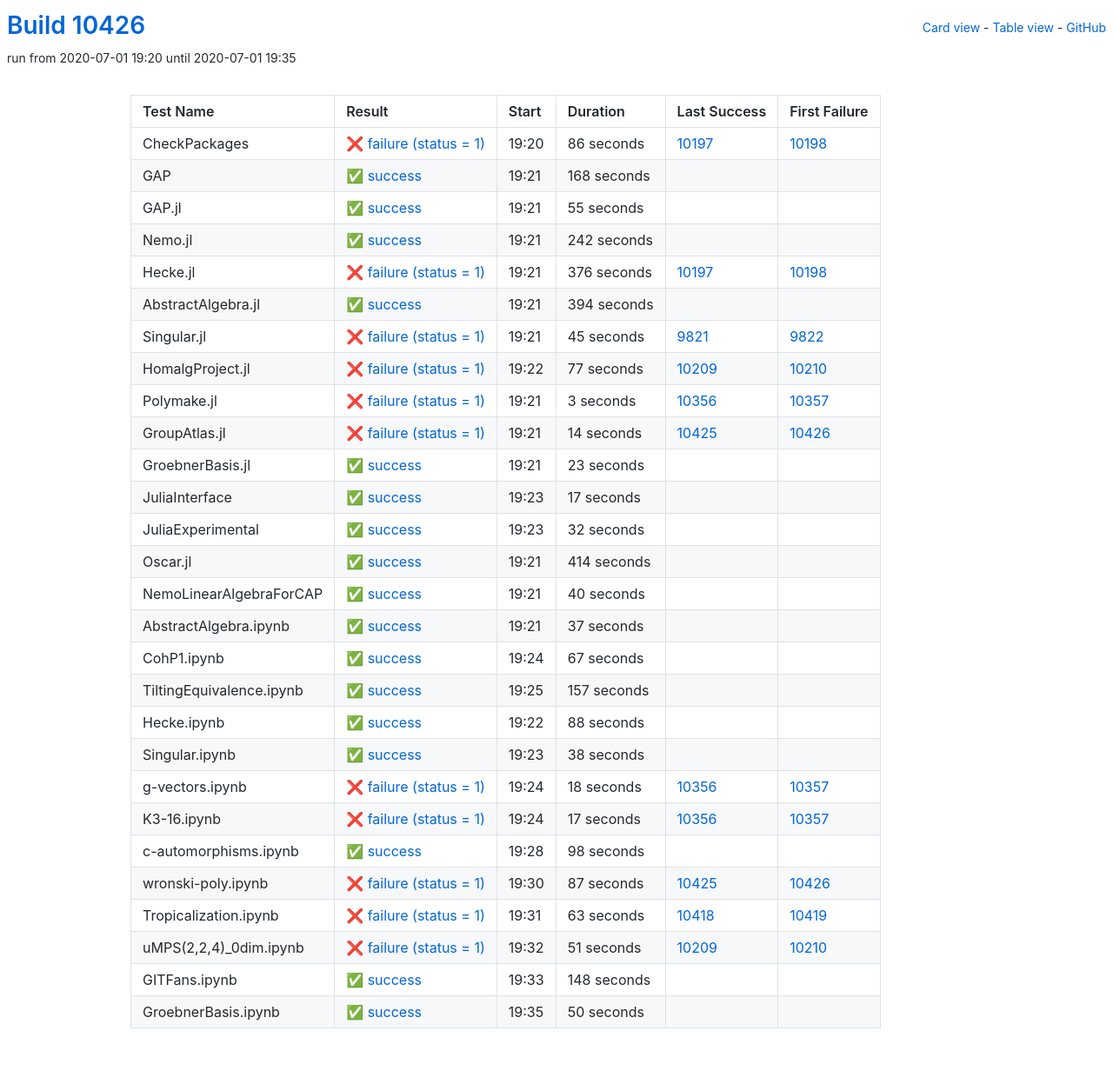
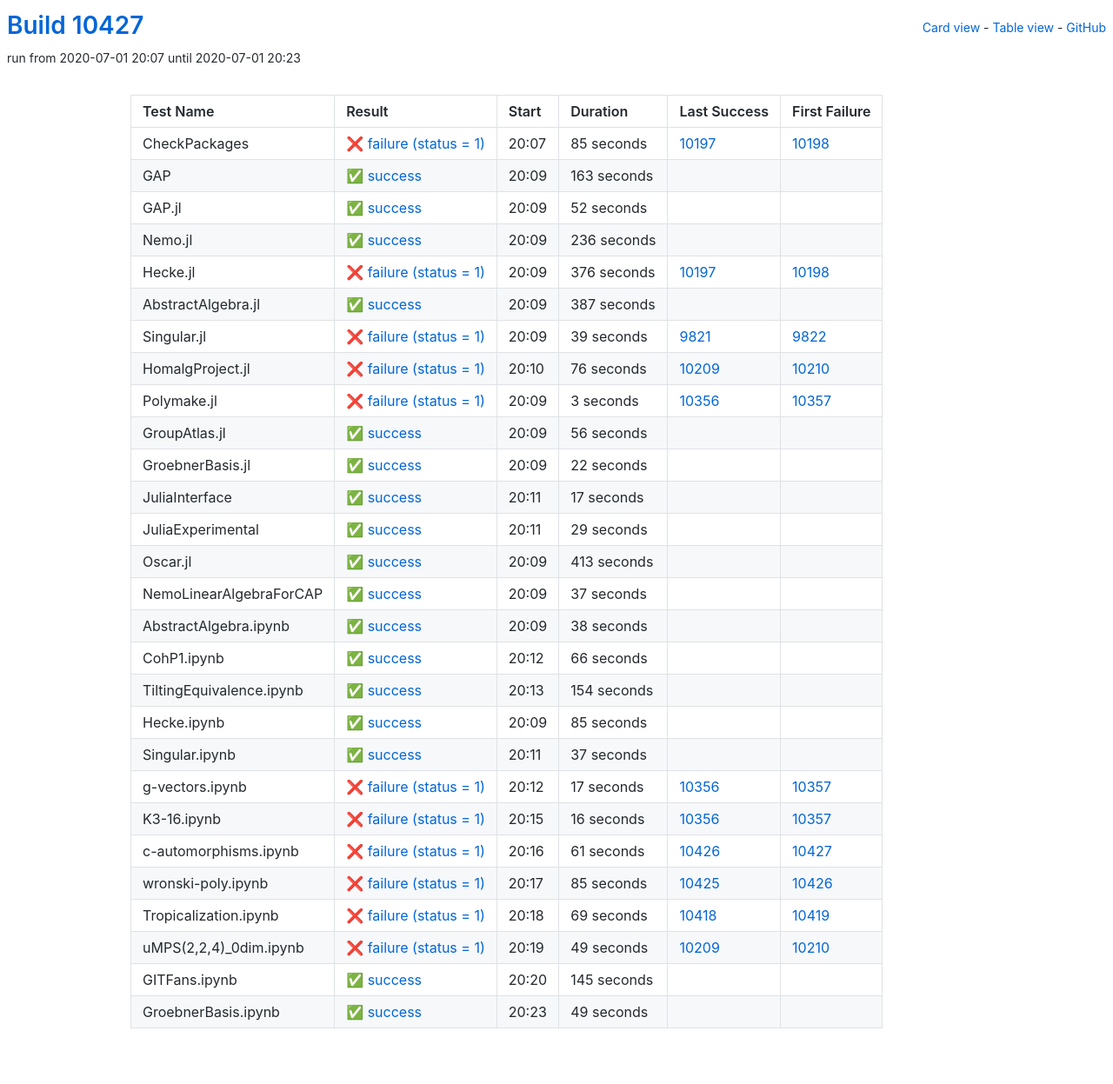
Before and after one commit to oscar-system/oscar-ci-status, a Jekyll site: the page built from table.html, in a window 1280 px wide. Shown: the whole page at 87% size. Built offline with Jekyll 4.4.1, drawn with Linux system fonts in a browser that asks for light colours.

Commit message:
Build #10427

```diff
--- a/_data/ci.yml
+++ b/_data/ci.yml
@@ -1,6 +1,6 @@
 ---
-build: 10426
-build_url: https://oscarci.mathematik.uni-kl.de/job/oscar/10426/
+build: 10427
+build_url: https://oscarci.mathematik.uni-kl.de/job/oscar/10427/
 job: oscar
 organization: oscar-system
 repo: oscar-ci-status
@@ -8,56 +8,56 @@
 tests:
 - name: CheckPackages
   id: checkpackages
-  log: https://oscarci.mathematik.uni-kl.de/job/oscar/10426/artifact/logs/build-10426/CheckPackages.log
-  start: 2020-07-01 19:20
+  log: https://oscarci.mathematik.uni-kl.de/job/oscar/10427/artifact/logs/build-10427/CheckPackages.log
+  start: 2020-07-01 20:07
   success: false
   exitcode: 1
   status: failure
-  duration: 86
+  duration: 85
   last_success: 10197
   last_success_url: https://oscarci.mathematik.uni-kl.de/job/oscar/10197/
   first_failure: 10198
   first_failure_url: https://oscarci.mathematik.uni-kl.de/job/oscar/10198/
 - name: GAP
   id: gap
-  log: https://oscarci.mathematik.uni-kl.de/job/oscar/10426/artifact/logs/build-10426/GAP.log
-  start: 2020-07-01 19:21
+  log: https://oscarci.mathematik.uni-kl.de/job/oscar/10427/artifact/logs/build-10427/GAP.log
+  start: 2020-07-01 20:09
   success: true
   exitcode: 0
   status: success
-  duration: 168
+  duration: 163
   last_success: false
   last_success_url:
   first_failure: false
   first_failure_url:
 - name: GAP.jl
   id: gap-jl
-  log: https://oscarci.mathematik.uni-kl.de/job/oscar/10426/artifact/logs/build-10426/GAP.jl.log
-  start: 2020-07-01 19:21
+  log: https://oscarci.mathematik.uni-kl.de/job/oscar/10427/artifact/logs/build-10427/GAP.jl.log
+  start: 2020-07-01 20:09
   success: true
   exitcode: 0
   status: success
-  duration: 55
+  duration: 52
   last_success: false
   last_success_url:
   first_failure: false
   first_failure_url:
 - name: Nemo.jl
   id: nemo-jl
-  log: https://oscarci.mathematik.uni-kl.de/job/oscar/10426/artifact/logs/build-10426/Nemo.jl.log
-  start: 2020-07-01 19:21
+  log: https://oscarci.mathematik.uni-kl.de/job/oscar/10427/artifact/logs/build-10427/Nemo.jl.log
+  start: 2020-07-01 20:09
   success: true
   exitcode: 0
   status: success
-  duration: 242
+  duration: 236
   last_success: false
   last_success_url:
   first_failure: false
   first_failure_url:
 - name: Hecke.jl
   id: hecke-jl
-  log: https://oscarci.mathematik.uni-kl.de/job/oscar/10426/artifact/logs/build-10426/Hecke.jl.log
-  start: 2020-07-01 19:21
+  log: https://oscarci.mathematik.uni-kl.de/job/oscar/10427/artifact/logs/build-10427/Hecke.jl.log
+  start: 2020-07-01 20:09
   success: false
   exitcode: 1
   status: failure
@@ -68,44 +68,44 @@
   first_failure_url: https://oscarci.mathematik.uni-kl.de/job/oscar/10198/
 - name: AbstractAlgebra.jl
   id: abstractalgebra-jl
-  log: https://oscarci.mathematik.uni-kl.de/job/oscar/10426/artifact/logs/build-10426/AbstractAlgebra.jl.log
-  start: 2020-07-01 19:21
+  log: https://oscarci.mathematik.uni-kl.de/job/oscar/10427/artifact/logs/build-10427/AbstractAlgebra.jl.log
+  start: 2020-07-01 20:09
   success: true
   exitcode: 0
   status: success
-  duration: 394
+  duration: 387
   last_success: false
   last_success_url:
   first_failure: false
   first_failure_url:
 - name: Singular.jl
   id: singular-jl
-  log: https://oscarci.mathematik.uni-kl.de/job/oscar/10426/artifact/logs/build-10426/Singular.jl.log
-  start: 2020-07-01 19:21
+  log: https://oscarci.mathematik.uni-kl.de/job/oscar/10427/artifact/logs/build-10427/Singular.jl.log
+  start: 2020-07-01 20:09
   success: false
   exitcode: 1
   status: failure
-  duration: 45
+  duration: 39
   last_success: 9821
   last_success_url: https://oscarci.mathematik.uni-kl.de/job/oscar/9821/
   first_failure: 9822
   first_failure_url: https://oscarci.mathematik.uni-kl.de/job/oscar/9822/
 - name: HomalgProject.jl
   id: homalgproject-jl
-  log: https://oscarci.mathematik.uni-kl.de/job/oscar/10426/artifact/logs/build-10426/HomalgProject.jl.log
-  start: 2020-07-01 19:22
+  log: https://oscarci.mathematik.uni-kl.de/job/oscar/10427/artifact/logs/build-10427/HomalgProject.jl.log
+  start: 2020-07-01 20:10
   success: false
   exitcode: 1
   status: failure
-  duration: 77
+  duration: 76
   last_success: 10209
   last_success_url: https://oscarci.mathematik.uni-kl.de/job/oscar/10209/
   first_failure: 10210
   first_failure_url: https://oscarci.mathematik.uni-kl.de/job/oscar/10210/
 - name: Polymake.jl
   id: polymake-jl
-  log: https://oscarci.mathematik.uni-kl.de/job/oscar/10426/artifact/logs/build-10426/Polymake.jl.log
-  start: 2020-07-01 19:21
+  log: https://oscarci.mathematik.uni-kl.de/job/oscar/10427/artifact/logs/build-10427/Polymake.jl.log
+  start: 2020-07-01 20:09
   success: false
   exitcode: 1
   status: failure
@@ -116,32 +116,32 @@
   first_failure_url: https://oscarci.mathematik.uni-kl.de/job/oscar/10357/
 - name: GroupAtlas.jl
   id: groupatlas-jl
-  log: https://oscarci.mathematik.uni-kl.de/job/oscar/10426/artifact/logs/build-10426/GroupAtlas.jl.log
-  start: 2020-07-01 19:21
-  success: false
-  exitcode: 1
-  status: failure
-  duration: 14
-  last_success: 10425
-  last_success_url: https://oscarci.mathematik.uni-kl.de/job/oscar/10425/
-  first_failure: 10426
-  first_failure_url: https://oscarci.mathematik.uni-kl.de/job/oscar/10426/
-- name: GroebnerBasis.jl
-  id: groebnerbasis-jl
-  log: https://oscarci.mathematik.uni-kl.de/job/oscar/10426/artifact/logs/build-10426/GroebnerBasis.jl.log
-  start: 2020-07-01 19:21
+  log: https://oscarci.mathematik.uni-kl.de/job/oscar/10427/artifact/logs/build-10427/GroupAtlas.jl.log
+  start: 2020-07-01 20:09
   success: true
   exitcode: 0
   status: success
-  duration: 23
+  duration: 56
+  last_success: false
+  last_success_url:
+  first_failure: false
+  first_failure_url:
+- name: GroebnerBasis.jl
+  id: groebnerbasis-jl
+  log: https://oscarci.mathematik.uni-kl.de/job/oscar/10427/artifact/logs/build-10427/GroebnerBasis.jl.log
+  start: 2020-07-01 20:09
+  success: true
+  exitcode: 0
+  status: success
+  duration: 22
   last_success: false
   last_success_url:
   first_failure: false
   first_failure_url:
 - name: JuliaInterface
   id: juliainterface
-  log: https://oscarci.mathematik.uni-kl.de/job/oscar/10426/artifact/logs/build-10426/JuliaInterface.log
-  start: 2020-07-01 19:23
+  log: https://oscarci.mathematik.uni-kl.de/job/oscar/10427/artifact/logs/build-10427/JuliaInterface.log
+  start: 2020-07-01 20:11
   success: true
   exitcode: 0
   status: success
@@ -152,44 +152,32 @@
   first_failure_url:
 - name: JuliaExperimental
   id: juliaexperimental
-  log: https://oscarci.mathematik.uni-kl.de/job/oscar/10426/artifact/logs/build-10426/JuliaExperimental.log
-  start: 2020-07-01 19:23
+  log: https://oscarci.mathematik.uni-kl.de/job/oscar/10427/artifact/logs/build-10427/JuliaExperimental.log
+  start: 2020-07-01 20:11
   success: true
   exitcode: 0
   status: success
-  duration: 32
+  duration: 29
   last_success: false
   last_success_url:
   first_failure: false
   first_failure_url:
 - name: Oscar.jl
   id: oscar-jl
-  log: https://oscarci.mathematik.uni-kl.de/job/oscar/10426/artifact/logs/build-10426/Oscar.jl.log
-  start: 2020-07-01 19:21
+  log: https://oscarci.mathematik.uni-kl.de/job/oscar/10427/artifact/logs/build-10427/Oscar.jl.log
+  start: 2020-07-01 20:09
   success: true
   exitcode: 0
   status: success
-  duration: 414
+  duration: 413
   last_success: false
   last_success_url:
   first_failure: false
   first_failure_url:
 - name: NemoLinearAlgebraForCAP
   id: nemolinearalgebraforcap
-  log: https://oscarci.mathematik.uni-kl.de/job/oscar/10426/artifact/logs/build-10426/NemoLinearAlgebraForCAP.log
-  start: 2020-07-01 19:21
-  success: true
-  exitcode: 0
-  status: success
-  duration: 40
-  last_success: false
-  last_success_url:
-  first_failure: false
-  first_failure_url:
-- name: AbstractAlgebra.ipynb
-  id: abstractalgebra-ipynb
-  log: https://oscarci.mathematik.uni-kl.de/job/oscar/10426/artifact/logs/build-10426/AbstractAlgebra.ipynb.log
-  start: 2020-07-01 19:21
+  log: https://oscarci.mathematik.uni-kl.de/job/oscar/10427/artifact/logs/build-10427/NemoLinearAlgebraForCAP.log
+  start: 2020-07-01 20:09
   success: true
   exitcode: 0
   status: success
@@ -198,46 +186,10 @@
   last_success_url:
   first_failure: false
   first_failure_url:
-- name: CohP1.ipynb
-  id: cohp1-ipynb
-  log: https://oscarci.mathematik.uni-kl.de/job/oscar/10426/artifact/logs/build-10426/CohP1.ipynb.log
-  start: 2020-07-01 19:24
-  success: true
-  exitcode: 0
-  status: success
-  duration: 67
-  last_success: false
-  last_success_url:
-  first_failure: false
-  first_failure_url:
-- name: TiltingEquivalence.ipynb
-  id: tiltingequivalence-ipynb
-  log: https://oscarci.mathematik.uni-kl.de/job/oscar/10426/artifact/logs/build-10426/TiltingEquivalence.ipynb.log
-  start: 2020-07-01 19:25
-  success: true
-  exitcode: 0
-  status: success
-  duration: 157
-  last_success: false
-  last_success_url:
-  first_failure: false
-  first_failure_url:
-- name: Hecke.ipynb
-  id: hecke-ipynb
-  log: https://oscarci.mathematik.uni-kl.de/job/oscar/10426/artifact/logs/build-10426/Hecke.ipynb.log
-  start: 2020-07-01 19:22
-  success: true
-  exitcode: 0
-  status: success
-  duration: 88
-  last_success: false
-  last_success_url:
-  first_failure: false
-  first_failure_url:
-- name: Singular.ipynb
-  id: singular-ipynb
-  log: https://oscarci.mathematik.uni-kl.de/job/oscar/10426/artifact/logs/build-10426/Singular.ipynb.log
-  start: 2020-07-01 19:23
+- name: AbstractAlgebra.ipynb
+  id: abstractalgebra-ipynb
+  log: https://oscarci.mathematik.uni-kl.de/job/oscar/10427/artifact/logs/build-10427/AbstractAlgebra.ipynb.log
+  start: 2020-07-01 20:09
   success: true
   exitcode: 0
   status: success
@@ -246,22 +198,58 @@
   last_success_url:
   first_failure: false
   first_failure_url:
+- name: CohP1.ipynb
+  id: cohp1-ipynb
+  log: https://oscarci.mathematik.uni-kl.de/job/oscar/10427/artifact/logs/build-10427/CohP1.ipynb.log
+  start: 2020-07-01 20:12
+  success: true
+  exitcode: 0
+  status: success
+  duration: 66
+  last_success: false
+  last_success_url:
+  first_failure: false
+  first_failure_url:
+- name: TiltingEquivalence.ipynb
+  id: tiltingequivalence-ipynb
+  log: https://oscarci.mathematik.uni-kl.de/job/oscar/10427/artifact/logs/build-10427/TiltingEquivalence.ipynb.log
+  start: 2020-07-01 20:13
+  success: true
+  exitcode: 0
+  status: success
+  duration: 154
+  last_success: false
+  last_success_url:
+  first_failure: false
+  first_failure_url:
+- name: Hecke.ipynb
+  id: hecke-ipynb
+  log: https://oscarci.mathematik.uni-kl.de/job/oscar/10427/artifact/logs/build-10427/Hecke.ipynb.log
+  start: 2020-07-01 20:09
+  success: true
+  exitcode: 0
+  status: success
+  duration: 85
+  last_success: false
+  last_success_url:
+  first_failure: false
+  first_failure_url:
+- name: Singular.ipynb
+  id: singular-ipynb
+  log: https://oscarci.mathematik.uni-kl.de/job/oscar/10427/artifact/logs/build-10427/Singular.ipynb.log
+  start: 2020-07-01 20:11
+  success: true
+  exitcode: 0
+  status: success
+  duration: 37
+  last_success: false
+  last_success_url:
+  first_failure: false
+  first_failure_url:
 - name: g-vectors.ipynb
   id: g-vectors-ipynb
-  log: https://oscarci.mathematik.uni-kl.de/job/oscar/10426/artifact/logs/build-10426/g-vectors.ipynb.log
-  start: 2020-07-01 19:24
-  success: false
-  exitcode: 1
-  status: failure
-  duration: 18
-  last_success: 10356
-  last_success_url: https://oscarci.mathematik.uni-kl.de/job/oscar/10356/
-  first_failure: 10357
-  first_failure_url: https://oscarci.mathematik.uni-kl.de/job/oscar/10357/
-- name: K3-16.ipynb
-  id: k3-16-ipynb
-  log: https://oscarci.mathematik.uni-kl.de/job/oscar/10426/artifact/logs/build-10426/K3-16.ipynb.log
-  start: 2020-07-01 19:24
+  log: https://oscarci.mathematik.uni-kl.de/job/oscar/10427/artifact/logs/build-10427/g-vectors.ipynb.log
+  start: 2020-07-01 20:12
   success: false
   exitcode: 1
   status: failure
@@ -270,74 +258,86 @@
   last_success_url: https://oscarci.mathematik.uni-kl.de/job/oscar/10356/
   first_failure: 10357
   first_failure_url: https://oscarci.mathematik.uni-kl.de/job/oscar/10357/
-- name: c-automorphisms.ipynb
-  id: c-automorphisms-ipynb
-  log: https://oscarci.mathematik.uni-kl.de/job/oscar/10426/artifact/logs/build-10426/c-automorphisms.ipynb.log
-  start: 2020-07-01 19:28
-  success: true
-  exitcode: 0
-  status: success
-  duration: 98
-  last_success: false
-  last_success_url:
-  first_failure: false
-  first_failure_url:
-- name: wronski-poly.ipynb
-  id: wronski-poly-ipynb
-  log: https://oscarci.mathematik.uni-kl.de/job/oscar/10426/artifact/logs/build-10426/wronski-poly.ipynb.log
-  start: 2020-07-01 19:30
+- name: K3-16.ipynb
+  id: k3-16-ipynb
+  log: https://oscarci.mathematik.uni-kl.de/job/oscar/10427/artifact/logs/build-10427/K3-16.ipynb.log
+  start: 2020-07-01 20:15
   success: false
   exitcode: 1
   status: failure
-  duration: 87
+  duration: 16
+  last_success: 10356
+  last_success_url: https://oscarci.mathematik.uni-kl.de/job/oscar/10356/
+  first_failure: 10357
+  first_failure_url: https://oscarci.mathematik.uni-kl.de/job/oscar/10357/
+- name: c-automorphisms.ipynb
+  id: c-automorphisms-ipynb
+  log: https://oscarci.mathematik.uni-kl.de/job/oscar/10427/artifact/logs/build-10427/c-automorphisms.ipynb.log
+  start: 2020-07-01 20:16
+  success: false
+  exitcode: 1
+  status: failure
+  duration: 61
+  last_success: 10426
+  last_success_url: https://oscarci.mathematik.uni-kl.de/job/oscar/10426/
+  first_failure: 10427
+  first_failure_url: https://oscarci.mathematik.uni-kl.de/job/oscar/10427/
+- name: wronski-poly.ipynb
+  id: wronski-poly-ipynb
+  log: https://oscarci.mathematik.uni-kl.de/job/oscar/10427/artifact/logs/build-10427/wronski-poly.ipynb.log
+  start: 2020-07-01 20:17
+  success: false
+  exitcode: 1
+  status: failure
+  duration: 85
   last_success: 10425
   last_success_url: https://oscarci.mathematik.uni-kl.de/job/oscar/10425/
   first_failure: 10426
   first_failure_url: https://oscarci.mathematik.uni-kl.de/job/oscar/10426/
 - name: Tropicalization.ipynb
   id: tropicalization-ipynb
-  log: https://oscarci.mathematik.uni-kl.de/job/oscar/10426/artifact/logs/build-10426/Tropicalization.ipynb.log
-  start: 2020-07-01 19:31
+  log: https://oscarci.mathematik.uni-kl.de/job/oscar/10427/artifact/logs/build-10427/Tropicalization.ipynb.log
+  start: 2020-07-01 20:18
   success: false
   exitcode: 1
   status: failure
-  duration: 63
+  duration: 69
   last_success: 10418
   last_success_url: https://oscarci.mathematik.uni-kl.de/job/oscar/10418/
   first_failure: 10419
   first_failure_url: https://oscarci.mathematik.uni-kl.de/job/oscar/10419/
 - name: uMPS(2,2,4)_0dim.ipynb
   id: umps-2-2-4-0dim-ipynb
-  log: https://oscarci.mathematik.uni-kl.de/job/oscar/10426/artifact/logs/build-10426/uMPS-2-2-4-_0dim.ipynb.log
-  start: 2020-07-01 19:32
+  log: https://oscarci.mathematik.uni-kl.de/job/oscar/10427/artifact/logs/build-10427/uMPS-2-2-4-_0dim.ipynb.log
+  start: 2020-07-01 20:19
   success: false
   exitcode: 1
   status: failure
-  duration: 51
+  duration: 49
   last_success: 10209
   last_success_url: https://oscarci.mathematik.uni-kl.de/job/oscar/10209/
   first_failure: 10210
   first_failure_url: https://oscarci.mathematik.uni-kl.de/job/oscar/10210/
 - name: GITFans.ipynb
   id: gitfans-ipynb
-  log: https://oscarci.mathematik.uni-kl.de/job/oscar/10426/artifact/logs/build-10426/GITFans.ipynb.log
-  start: 2020-07-01 19:33
+  log: https://oscarci.mathematik.uni-kl.de/job/oscar/10427/artifact/logs/build-10427/GITFans.ipynb.log
+  start: 2020-07-01 20:20
   success: true
   exitcode: 0
   status: success
-  duration: 148
+  duration: 145
   last_success: false
   last_success_url:
   first_failure: false
   first_failure_url:
 - name: GroebnerBasis.ipynb
   id: groebnerbasis-ipynb
-  log: https://oscarci.mathematik.uni-kl.de/job/oscar/10426/artifact/logs/build-10426/GroebnerBasis.ipynb.log
-  start: 2020-07-01 19:35
+  log: https://oscarci.mathematik.uni-kl.de/job/oscar/10427/artifact/logs/build-10427/GroebnerBasis.ipynb.log
+  start: 2020-07-01 20:23
   success: true
   exitcode: 0
   status: success
-  duration: 50
+  duration: 49
   last_success: false
   last_success_url:
   first_failure: false
```
Also changed, not shown: README.md.
